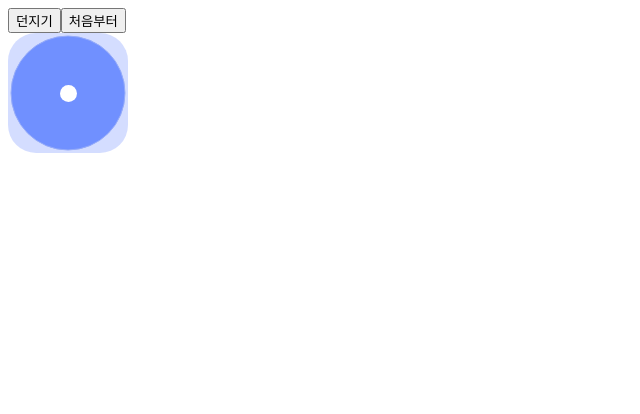
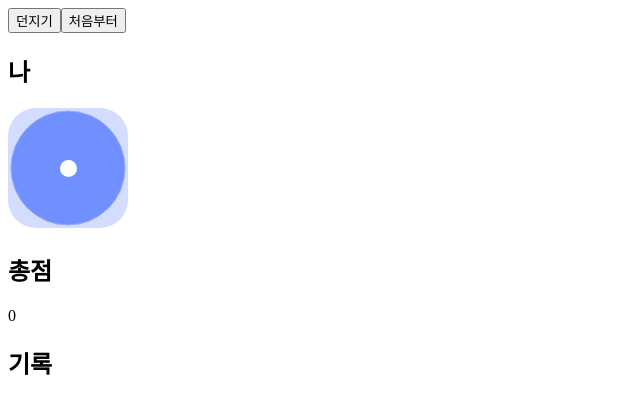
Before and after one commit to samon3869/codeit_react, a React (Vite) app: page / in a window 1280 px wide. Shown: the top 414 px of the page, without its empty margins (0-640 px from the left). Built offline with nearby package versions, Linux system fonts and the light colour scheme.

Commit message:
feat/record_score

```diff
--- a/src/App.jsx
+++ b/src/App.jsx
@@ -8,14 +8,21 @@ function random(n) {
 
 function App() {
     const [num, setNum] = useState(1);
+    const [sum, setSum] = useState(0);
+    const [gameHistory, setGameHistory] = useState([]);
 
     const handleRollClick = () => {
         const nextNum = random(6);
         setNum(nextNum);
+        setSum(sum + nextNum);
+        gameHistory.push(nextNum)
+        setGameHistory(gameHistory);
     };
 
     const handleResetClick = () => {
         setNum(1);
+        setSum(0);
+        setGameHistory([]);
     };
 
     return (
@@ -24,7 +31,14 @@ function App() {
                 <Button onClick={handleRollClick}>던지기</Button>
                 <Button onClick={handleResetClick}>처음부터</Button>
             </div>
-            <Dice color='blue' num = {num}/>
+            <div>
+                <h2>나</h2>
+                <Dice color='blue' num = {num}/>
+                <h2>총점</h2>
+                <p>{sum}</p>
+                <h2>기록</h2>
+                <p>{gameHistory.join(", ")}</p>
+            </div>
         </div>
     );
 }
```
